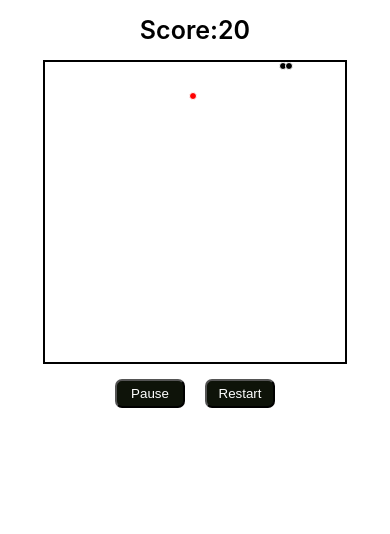
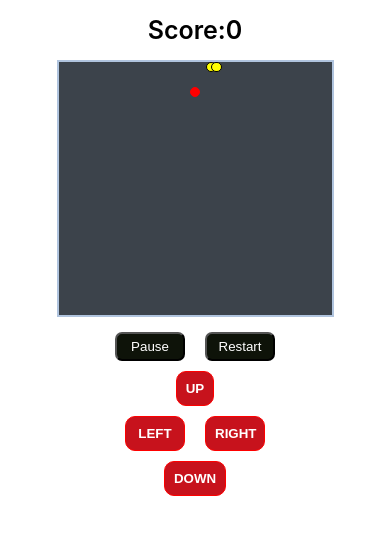
Before and after one commit to ajmalbly27/Snake-game, a React (Create React App) app: page / in a window 390 px wide. Shown: the top 534 px of the page. Built offline with nearby package versions, Linux system fonts and the light colour scheme.

Commit message:
Buttons are added for mobile users

```diff
--- a/src/App.css
+++ b/src/App.css
@@ -1,27 +1,28 @@
 .game-area {
   position: relative;
   margin: 15px auto;
-  width: 500px;
-  height: 500px;
-  border: 2px solid #000;
+  width: 400px;
+  height: 350px;
+  border: 2px solid lightsteelblue;
+  background-color: rgb(60, 67, 75);
 }
 
 .snake-dot {
   position: absolute;
-  width: 2%;
-  height: 2%;
-  background-color: #000;
-  border: 1px solid white;
+  width: 3%;
+  height: 3%;
+  background-color: yellow;
+  border: 1px solid black;
   border-radius: 7px;
   z-index: 2;
 }
 
 .snake-food {
   position: absolute;
-  width: 2%;
-  height: 2%;
+  width: 3%;
+  height: 3%;
   background: red;
-  border: 1px solid #fff;
+  border: 1px solid red;
   border-radius: 7px;
   z-index: 1;
 }
@@ -47,10 +48,30 @@
   border-radius: 7px;
 }
 
+.navigation-button {
+  display: flex;
+  flex-direction: column;
+  align-items: center;
+  margin: 10px;
+}
+
+.left,.right {
+  width: 60px;
+  margin: 10px;
+}
+
+.button {
+  padding: 9px;
+  border-radius: 10px;
+  border: 1px solid red;
+  font-weight: bold;
+  color: white;
+  background-color: rgb(199, 18, 28);
+}
+
 @media(max-width:416px) {
   .game-area{
-    width: 300px;
-    height: 300px;
-    /* background-color: rgb(85, 105, 98); */
+    width: 70vw;
+    height: 30vh;
   }
 }
--- a/src/App.js
+++ b/src/App.js
@@ -111,13 +111,13 @@ const App = () => {
     }
 
     const increaseSpeed = () => {
-        if(speed > 10){
+        if(speed > 50){
             setSpeed(prevSpeed => prevSpeed - 10);
         }
     }
 
     const onGameOver = () => {
-        alert(`Game Over: Your high score is: ${snakeDots.length*10}`);
+        alert(`Game Over: Your high score is: ${snakeDots.length*10 - 20}`);
         setSnakeDots([ [0,0],[2,0] ]);
         setDirection('RIGHT');
         setSpeed(200);
@@ -140,10 +140,26 @@ const App = () => {
         setStatus(true);
     }
 
+    const handleLeftButton = () => {
+        setDirection("LEFT");
+    }
+
+    const handleRightButton = () => {
+        setDirection("RIGHT");
+    }
+
+    const handleDownButton = () => {
+        setDirection("DOWN");
+    }
+
+    const handleUpButton = () => {
+        setDirection("UP");
+    }
+
     return (
         <div className="container">
             <div>
-              <div className="score">Score:{snakeDots.length*10}</div>
+              <div className="score">Score:{snakeDots.length*10 - 20}</div>
             </div>
             <div className="game-area">
                 <Snake snakeDots={snakeDots}/>
@@ -156,6 +172,14 @@ const App = () => {
                 }
                 <button className="btn" onClick={() => handleRestart()}>Restart</button>
             </div>
+            <div className="navigation-button">
+                <button className="button" onClick={handleUpButton}>UP</button>
+                <div>
+                    <button className="left button" onClick={handleLeftButton}>LEFT </button>
+                    <button className="right button" onClick={handleRightButton}>RIGHT</button>
+                </div>
+                <button className="button" onClick={handleDownButton}>DOWN</button>
+            </div>
         </div>
     )
 }
```
